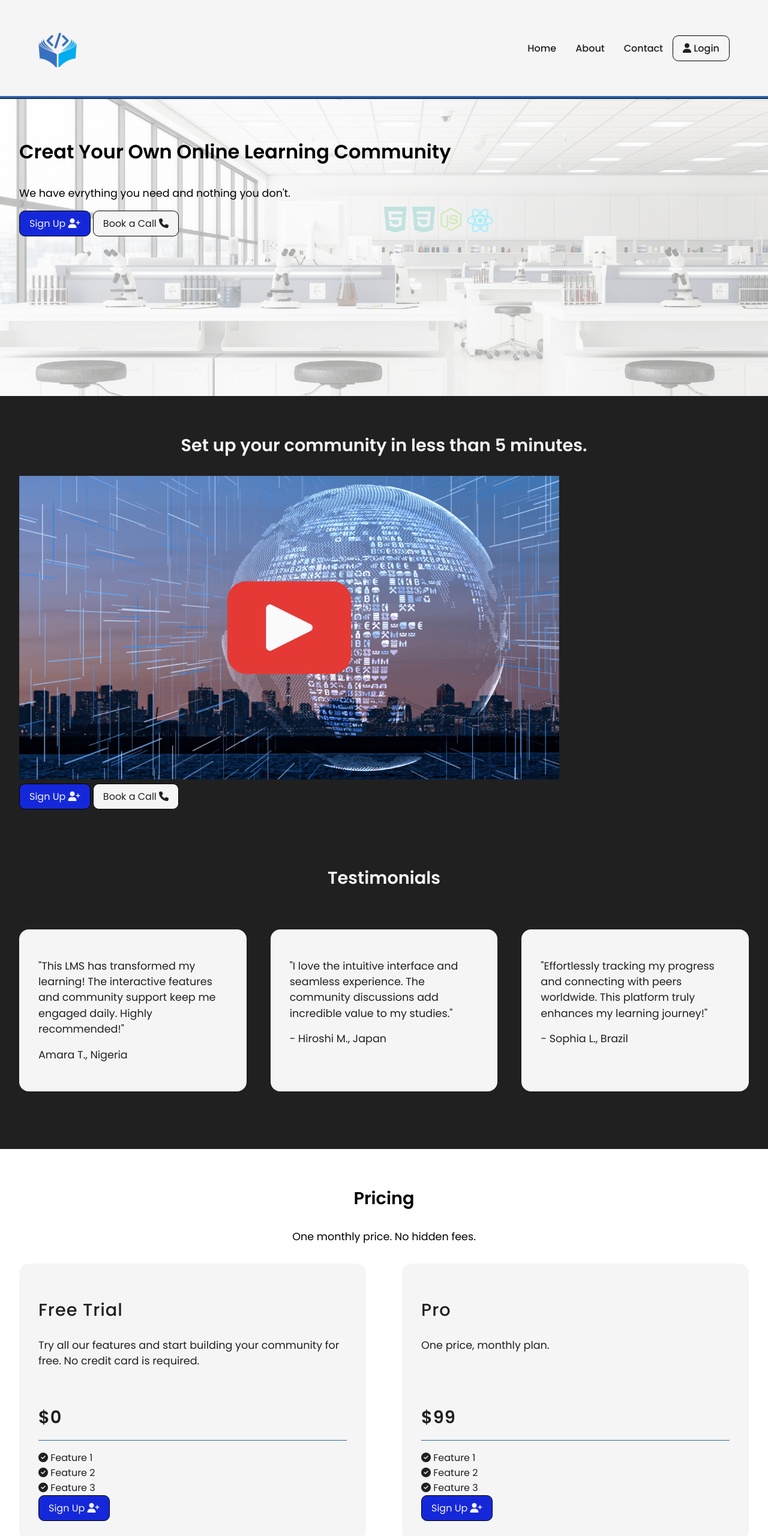
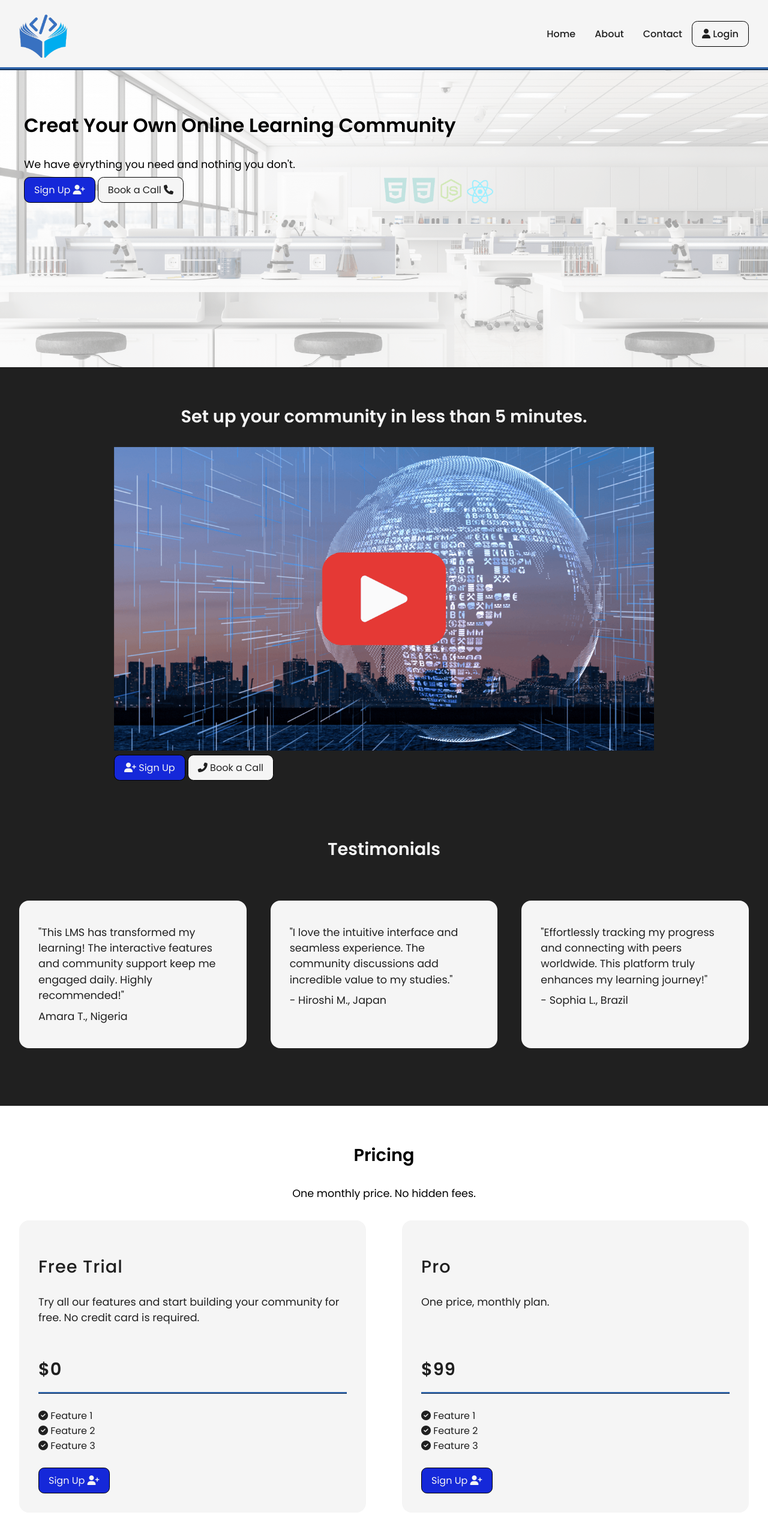
Before and after one commit to LaszloPentek/LMS-SalsePage, a plain HTML site: page index.html in a window 1280 px wide. Shown: the top 2560 px of the page at 60% size. Drawn offline with Linux system fonts and the light colour scheme.

Commit message:
desktop fit and finish

```diff
--- a/assets/style/style.css
+++ b/assets/style/style.css
@@ -1,158 +1,157 @@
-:root{
-    --primary : #2f66ad;
+
+:root {
+    --primary: #2f66ad;
     --light: whitesmoke;
+    --light-hover: white;
     --dark: #202020;
-    --ligt-hover: whitesmoke;
     --link: #1528d9;
     --link-hover: #1285f1;
     --padding-btn-link: 0.5rem 1rem;
 }
 
-*{
+* {
     margin: 0;
     padding: 0;
     box-sizing: border-box;
 }
 
-html{
+html {
     font-size: 16px;
 }
 
-body{
+body {
     font-family: "Poppins", sans-serif;
-
 }
 
-img{
+img {
     max-width: 100%;
 }
 
-ul{
+ul {
     list-style: none;
 }
 
-a{
+a {
     text-decoration: none;
 }
 
-/*Navbar*/
-.navbar{
+/* Navbar */
+.navbar {
     padding: 1rem 2rem;
     background-color: var(--light);
     color: var(--dark);
 }
 
-.logo{
-    height: 4rem;
+.logo {
+    height: 5rem;
 }
 
-.header-navigation{
+.header-navigation {
     display: flex;
     justify-content: space-between;
     align-items: center;
 }
 
-.nav-items{
+.nav-items {
     display: flex;
     align-items: center;
 }
 
-.nav-link{
+.nav-link {
     padding: var(--padding-btn-link);
     font-weight: 500;
     transition: 0.4s;
     color: var(--dark);
 }
 
-.nav-link:hover{
+.nav-link:hover {
     color: var(--link-hover);
 }
 
-/*Main Banner*/
-.section-banner{
-    padding: 2rem;
+/* Main Banner */
+.section-banner {
+    padding: 40px 40px 120px;
     border-top: 5px ridge var(--primary);
-    background: linear-gradient(rgba(255, 255, 255, .6) , rgba(255, 255, 255, .6)), url(../images/banner.png);
+    background: linear-gradient(rgba(255, 255, 255, .6), rgba(255, 255, 255, .6)), url(../images/banner.png);
     background-repeat: no-repeat;
     background-position: center center;
     background-size: cover;
     min-height: 500px;
 }
 
-.banner-content{
+.banner-content {
     width: 60%;
 }
 
 /* Video */
-.video-content{
+.video-content {
     text-align: left;
+    max-width: 900px;
+    margin: 0 auto;
 }
 
-.video-content > .video-preview{
+.video-content > .video-preview {
     width: 100%;
-    max-width: 900px;
+    cursor: pointer;
 }
 
 /* Testimonials */
-.testimonials-container{
+.testimonials-container {
     display: grid;
     grid-template-columns: repeat(3, 1fr);
     grid-gap: 40px;
     margin: 4rem 0;
 }
 
-/* Pricing */
-
-.pricing-container{
+/*Pricing */
+.pricing-container {
     display: grid;
     grid-template-columns: 1fr 1fr;
     grid-gap: 60px;
     margin: 2rem 0;
 }
 
-.price-tag{
+.price-tag {
     font-size: 1.8rem;
     letter-spacing: 1px;
     font-weight: 600;
     padding: 1rem 0;
     margin-bottom: 1rem;
-    border-bottom: 1px ridge var(--primary);
+    border-bottom: 3px ridge var(--primary);
 }
 
-.pricing-tagline{
+.pricing-tagline {
     min-height: 5rem;
 }
 
-.pricing-feature-list{
-    margin-top: 1.5rem 0;
-
-}
-/*Footer*/
-.footer-container{
-    display: grid;
-    grid-template-columns: repeat(3 , 1fr);
-    grid-gap: 40px;
-
-
+.pricing-feature-list {
+    margin: 1.5rem 0;
 }
 
-.footer-link{
+/* Footer */
+.footer-container {
+    display: grid;
+    grid-template-columns: repeat(3, 1fr);
+    grid-gap: 40px;
+}
+
+.footer-link {
     color: var(--light);
 }
 
-.footer-link:hover{
+.footer-link:hover {
     color: var(--light-hover);
 }
 
 
 /* Utility */
-.container{
-    max-width: 1400px;
+.container {
     margin: 0 auto;
     padding: 2rem;
+    max-width: 1400px;
 }
 
-.btn{
+.btn {
     background-color: var(--light);
     color: var(--dark);
     padding: var(--padding-btn-link);
@@ -162,65 +161,63 @@ a{
     transition: 0.4s;
 }
 
-
-.btn:hover{
+.btn:hover {
     background-color: var(--light-hover);
 }
 
-.btn.btn-primary{
+.btn.btn-primary {
     background-color: var(--link);
     color: var(--light);
 }
 
-.btn.btn.btn-primary:hover{
+.btn.btn-primary:hover {
     background-color: var(--link-hover);
 }
 
-.card{
+.card {
     padding: 2rem;
     border-radius: 1rem;
     color: var(--dark);
     background-color: var(--light);
-
 }
 
-.card-heading{
+.card-heading {
     font-weight: 500;
     font-size: 1.8rem;
     letter-spacing: 1px;
 }
 
-p{
+p {
     font-size: 1.1rem;
-    margin: 1rem 0;
+    margin: 0.5rem 0;
     font-weight: 400;
     line-height: 1.5;
 }
 
-h1{
-    margin:  2rem 0;
+h1 {
+    margin: 2rem 0;
     font-size: 2rem;
+    line-height: 2.5rem;
     font-weight: 600;
 }
 
-h2{
+h2 {
     margin: 1.8rem 0;
     font-size: 1.8rem;
     font-weight: 600;
 }
 
-h3{
+h3 {
     margin: 1.5rem 0;
     font-size: 1.5rem;
     font-weight: 600;
 }
 
-.text-center{
+.text-center {
     text-align: center;
 }
 
-
-.bg-dark{
+.bg-dark {
     color: var(--light);
     background-color: var(--dark);
 }
--- a/index.html
+++ b/index.html
@@ -14,7 +14,7 @@
     <body>
         <header>
             <nav class="navbar">
-                <div class="container header-navigation">
+                <div class="header-navigation">
                     <div class="logo">
                         <a href="./index.html">
                             <img src="assets/images/logo.png" alt="logo" class="logo">
@@ -49,10 +49,20 @@
                 <div class="container text-center">
                     <h2>Set up your community in less than 5 minutes.</h2>
                     <div class="video-content">
-                        <img src="assets/images/video_thumbnail.png" alt="setup video" class="video-preview">
+                        <img
+                            src="./assets/images/video_thumbnail.png"
+                            alt="Setup video preview"
+                            class="video-preview"
+                        />
                         <div class="action-buttons">
-                            <a href="#" class="btn btn-primary">Sign Up <i class="fa-solid fa-user-plus"></i></a>
-                        <a href="#" class="btn ">Book a Call <i class="fa-solid fa-phone"></i></a>
+                            <a href="#" class="btn btn-primary">
+                                <i class="fas fa-user-plus"></i>
+                                Sign Up
+                            </a>
+                            <a href="#" class="btn">
+                                <i class="fas fa-phone-alt"></i>
+                                Book a Call
+                            </a>
                         </div>
                     </div>
                 </div>
```
